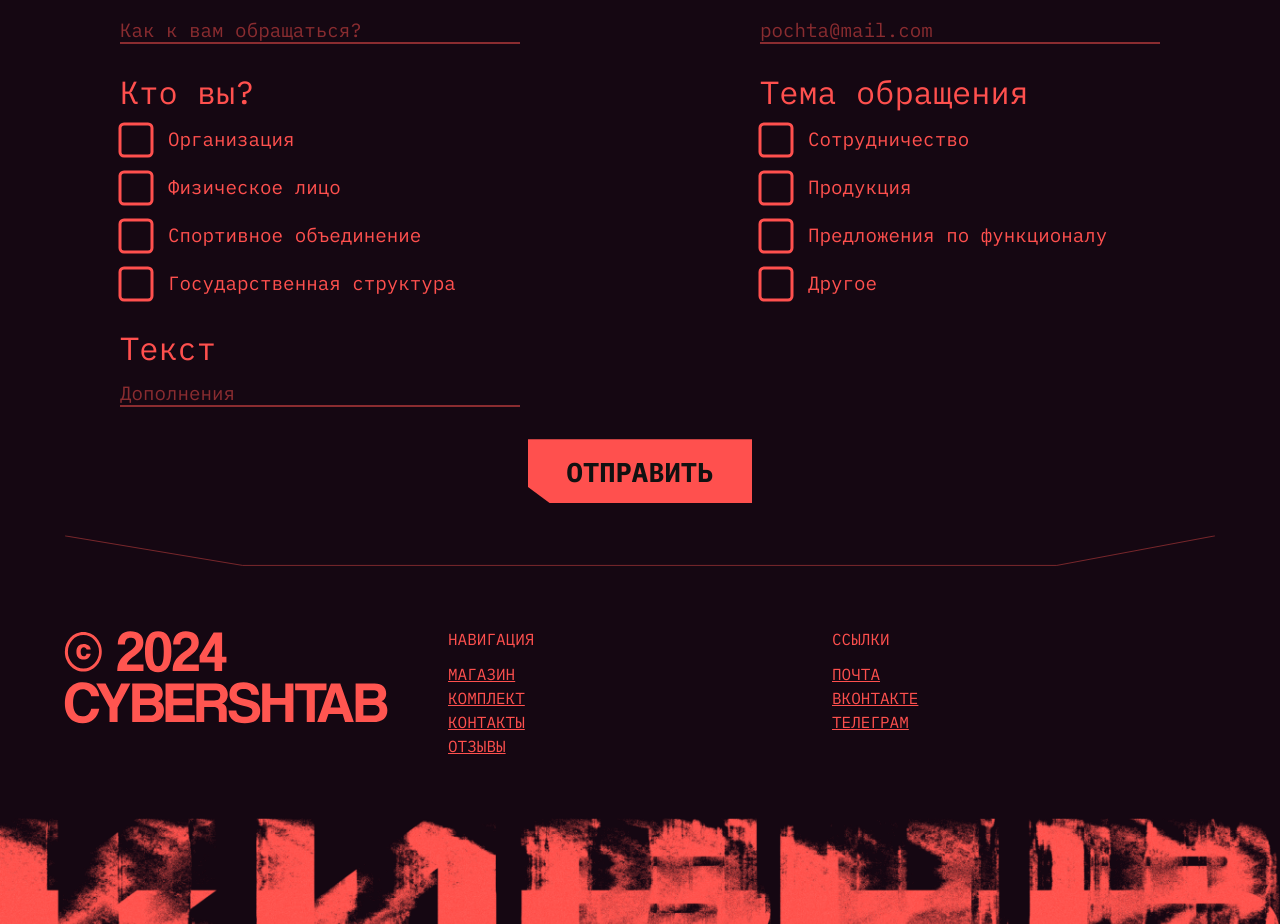
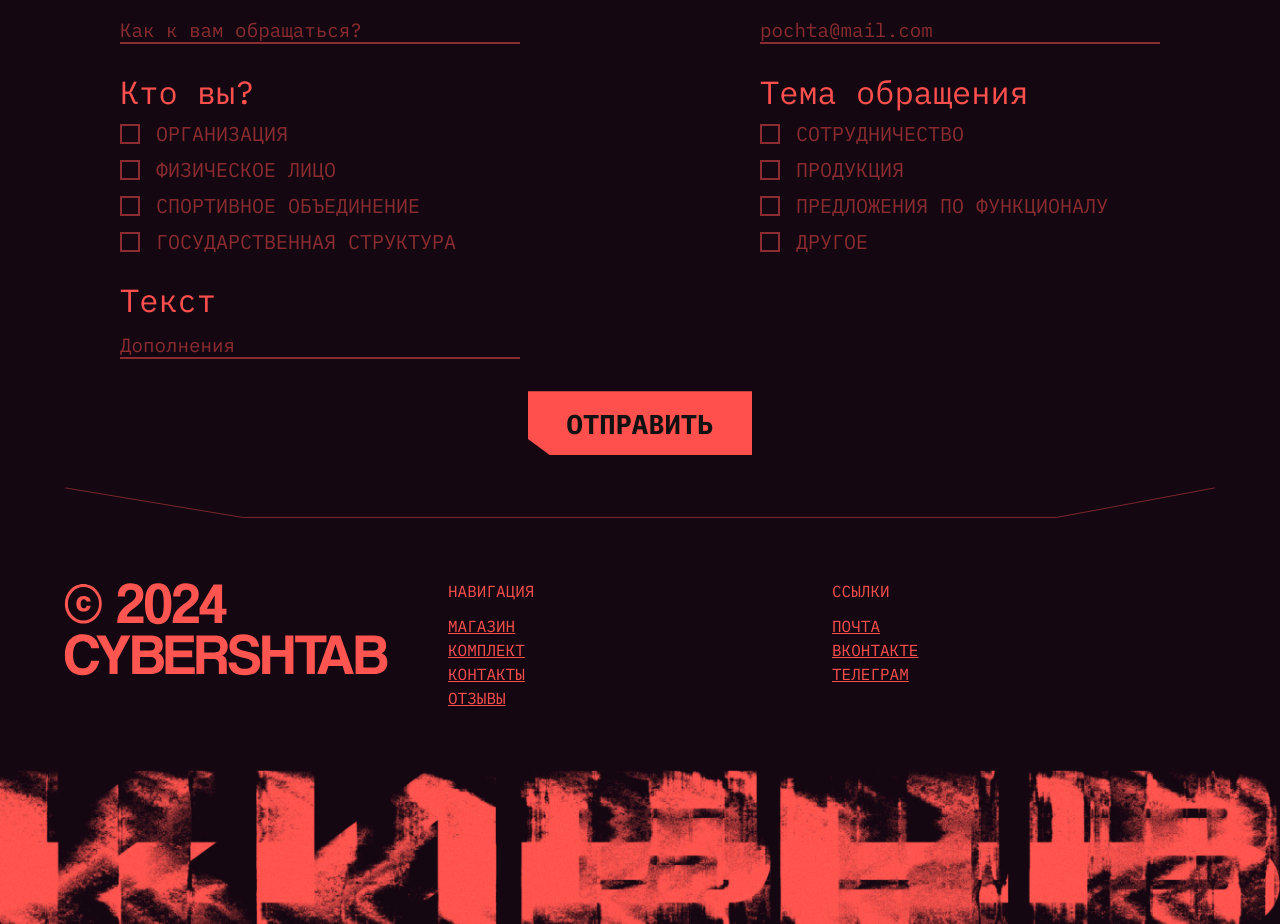
Before and after one commit to luiofff/landing__WEB_HQ, a React (Create React App) app in the folder landing/: page / in a window 1280 px wide. Shown: the part 3382-4306 px from the top of the page. Built offline with nearby package versions, Linux system fonts and the light colour scheme.

Commit message:
fix bugs

```diff
--- a/landing/src/pages/MainPage/ui/fiveBlock/FiveBlock.module.css
+++ b/landing/src/pages/MainPage/ui/fiveBlock/FiveBlock.module.css
@@ -101,44 +101,39 @@
 
 .container {
     display: flex;
-    text-align: center;
-    color: #FF504E;
-    cursor: pointer;
-  }
+    gap: 1rem;
 
-  .check__text {
-    height: 1.5em;
-    display: flex;
-    padding: 0 1rem;
-    font-size: 1.2rem;
     align-items: center;
+
     font-family: "IBM Plex Mono", monospace;
-  }
+
+    color: #8A2C30;
+
+    font-size: 20px;
+}
 
 
-  .container .input_check {
-    display: none;
-  }
+.input_check {
+    height: 1rem;
+    width: 1rem;
 
-  .container svg {
-    overflow: visible;
-  }
 
-  .path {
-    fill: none;
-    stroke: #FF504E;
-    stroke-width: 6;
-    stroke-linecap: round;
-    stroke-linejoin: round;
-    transition: stroke-dasharray 0.5s ease, stroke-dashoffset 0.5s ease;
-    stroke-dasharray: 241 9999999;
-    stroke-dashoffset: 0;
-  }
+    border: 2px solid #8A2C30;
+}
 
-  .container .input_check:checked ~ svg .path {
-    stroke-dasharray: 70.5096664428711 9999999;
-    stroke-dashoffset: -262.2723388671875;
-  }
+.input_check[type="checkbox"]:checked + .check__text {
+    color: #FF504E;
+}
+
+
+.input_check:checked {
+    border: 2px solid #FF504E;
+    background-color: #FF504E;
+    color: #FF504E;
+}
+
+
+
 
 
 
--- a/landing/src/pages/MainPage/ui/fiveBlock/FiveBlock.tsx
+++ b/landing/src/pages/MainPage/ui/fiveBlock/FiveBlock.tsx
@@ -27,14 +27,10 @@ const FiveBlock = () => {
                         <div className={styles.input_component}>
                             <h1 className={styles.input_title}>Кто вы?</h1>
                             <fieldset className={styles.checkbox}>
-
-                                <div>
+                            <div>
                                     <label className={styles.container}>
                                         <input type="checkbox" className={styles.input_check}/>
-
-                                        <span className={styles.check__text}>
-                                        Организация
-                                        </span>
+                                        <span className={styles.check__text}>ОРГАНИЗАЦИЯ</span>
                                     </label>
 
                                 </div>
@@ -42,12 +38,7 @@ const FiveBlock = () => {
                                 <div>
                                     <label className={styles.container}>
                                         <input type="checkbox" className={styles.input_check}/>
-                                        <svg viewBox="0 0 64 64" height="2em" width="2em">
-                                            <path d="M 0 16 V 56 A 8 8 90 0 0 8 64 H 56 A 8 8 90 0 0 64 56 V 8 A 8 8 90 0 0 56 0 H 8 A 8 8 90 0 0 0 8 V 16 L 32 48 L 64 16 V 8 A 8 8 90 0 0 56 0 H 8 A 8 8 90 0 0 0 8 V 56 A 8 8 90 0 0 8 64 H 56 A 8 8 90 0 0 64 56 V 16" pathLength="575.0541381835938" className={styles.path}></path>
-                                        </svg>
-                                        <span className={styles.check__text}>
-                                        Физическое лицо
-                                        </span>
+                                        <span className={styles.check__text}>ФИЗИЧЕСКОЕ ЛИЦО</span>
                                     </label>
 
                                 </div>
@@ -55,12 +46,7 @@ const FiveBlock = () => {
                                 <div>
                                     <label className={styles.container}>
                                         <input type="checkbox" className={styles.input_check}/>
-                                        <svg viewBox="0 0 64 64" height="2em" width="2em">
-                                            <path d="M 0 16 V 56 A 8 8 90 0 0 8 64 H 56 A 8 8 90 0 0 64 56 V 8 A 8 8 90 0 0 56 0 H 8 A 8 8 90 0 0 0 8 V 16 L 32 48 L 64 16 V 8 A 8 8 90 0 0 56 0 H 8 A 8 8 90 0 0 0 8 V 56 A 8 8 90 0 0 8 64 H 56 A 8 8 90 0 0 64 56 V 16" pathLength="575.0541381835938" className={styles.path}></path>
-                                        </svg>
-                                        <span className={styles.check__text}>
-                                        Спортивное объединение
-                                        </span>
+                                        <span className={styles.check__text}>СПОРТИВНОЕ ОБЪЕДИНЕНИЕ</span>
                                     </label>
 
                                 </div>
@@ -68,12 +54,7 @@ const FiveBlock = () => {
                                 <div>
                                     <label className={styles.container}>
                                         <input type="checkbox" className={styles.input_check}/>
-                                        <svg viewBox="0 0 64 64" height="2em" width="2em">
-                                            <path d="M 0 16 V 56 A 8 8 90 0 0 8 64 H 56 A 8 8 90 0 0 64 56 V 8 A 8 8 90 0 0 56 0 H 8 A 8 8 90 0 0 0 8 V 16 L 32 48 L 64 16 V 8 A 8 8 90 0 0 56 0 H 8 A 8 8 90 0 0 0 8 V 56 A 8 8 90 0 0 8 64 H 56 A 8 8 90 0 0 64 56 V 16" pathLength="575.0541381835938" className={styles.path}></path>
-                                        </svg>
-                                        <span className={styles.check__text}>
-                                        Государственная структура
-                                        </span>
+                                        <span className={styles.check__text}>ГОСУДАРСТВЕННАЯ СТРУКТУРА</span>
                                     </label>
 
                                 </div>
@@ -83,16 +64,10 @@ const FiveBlock = () => {
                             <h1 className={styles.input_title}>Тема обращения</h1>
                             <fieldset className={styles.checkbox}>
 
-
-                                <div>
+                            <div>
                                     <label className={styles.container}>
                                         <input type="checkbox" className={styles.input_check}/>
-                                        <svg viewBox="0 0 64 64" height="2em" width="2em">
-                                            <path d="M 0 16 V 56 A 8 8 90 0 0 8 64 H 56 A 8 8 90 0 0 64 56 V 8 A 8 8 90 0 0 56 0 H 8 A 8 8 90 0 0 0 8 V 16 L 32 48 L 64 16 V 8 A 8 8 90 0 0 56 0 H 8 A 8 8 90 0 0 0 8 V 56 A 8 8 90 0 0 8 64 H 56 A 8 8 90 0 0 64 56 V 16" pathLength="575.0541381835938" className={styles.path}></path>
-                                        </svg>
-                                        <span className={styles.check__text}>
-                                        Сотрудничество
-                                        </span>
+                                        <span className={styles.check__text}>СОТРУДНИЧЕСТВО</span>
                                     </label>
 
                                 </div>
@@ -100,12 +75,7 @@ const FiveBlock = () => {
                                 <div>
                                     <label className={styles.container}>
                                         <input type="checkbox" className={styles.input_check}/>
-                                        <svg viewBox="0 0 64 64" height="2em" width="2em">
-                                            <path d="M 0 16 V 56 A 8 8 90 0 0 8 64 H 56 A 8 8 90 0 0 64 56 V 8 A 8 8 90 0 0 56 0 H 8 A 8 8 90 0 0 0 8 V 16 L 32 48 L 64 16 V 8 A 8 8 90 0 0 56 0 H 8 A 8 8 90 0 0 0 8 V 56 A 8 8 90 0 0 8 64 H 56 A 8 8 90 0 0 64 56 V 16" pathLength="575.0541381835938" className={styles.path}></path>
-                                        </svg>
-                                        <span className={styles.check__text}>
-                                        Продукция
-                                        </span>
+                                        <span className={styles.check__text}>ПРОДУКЦИЯ</span>
                                     </label>
 
                                 </div>
@@ -113,12 +83,7 @@ const FiveBlock = () => {
                                 <div>
                                     <label className={styles.container}>
                                         <input type="checkbox" className={styles.input_check}/>
-                                        <svg viewBox="0 0 64 64" height="2em" width="2em">
-                                            <path d="M 0 16 V 56 A 8 8 90 0 0 8 64 H 56 A 8 8 90 0 0 64 56 V 8 A 8 8 90 0 0 56 0 H 8 A 8 8 90 0 0 0 8 V 16 L 32 48 L 64 16 V 8 A 8 8 90 0 0 56 0 H 8 A 8 8 90 0 0 0 8 V 56 A 8 8 90 0 0 8 64 H 56 A 8 8 90 0 0 64 56 V 16" pathLength="575.0541381835938" className={styles.path}></path>
-                                        </svg>
-                                        <span className={styles.check__text}>
-                                        Предложения по функционалу
-                                        </span>
+                                        <span className={styles.check__text}>ПРЕДЛОЖЕНИЯ ПО ФУНКЦИОНАЛУ</span>
                                     </label>
 
                                 </div>
@@ -126,12 +91,7 @@ const FiveBlock = () => {
                                 <div>
                                     <label className={styles.container}>
                                         <input type="checkbox" className={styles.input_check}/>
-                                        <svg viewBox="0 0 64 64" height="2em" width="2em">
-                                            <path d="M 0 16 V 56 A 8 8 90 0 0 8 64 H 56 A 8 8 90 0 0 64 56 V 8 A 8 8 90 0 0 56 0 H 8 A 8 8 90 0 0 0 8 V 16 L 32 48 L 64 16 V 8 A 8 8 90 0 0 56 0 H 8 A 8 8 90 0 0 0 8 V 56 A 8 8 90 0 0 8 64 H 56 A 8 8 90 0 0 64 56 V 16" pathLength="575.0541381835938" className={styles.path}></path>
-                                        </svg>
-                                        <span className={styles.check__text}>
-                                        Другое
-                                        </span>
+                                        <span className={styles.check__text}>ДРУГОЕ</span>
                                     </label>
 
                                 </div>
@@ -158,12 +118,7 @@ const FiveBlock = () => {
                                 <div>
                                     <label className={styles.container}>
                                         <input type="checkbox" className={styles.input_check}/>
-                                        <svg viewBox="0 0 64 64" height="2em" width="2em">
-                                            <path d="M 0 16 V 56 A 8 8 90 0 0 8 64 H 56 A 8 8 90 0 0 64 56 V 8 A 8 8 90 0 0 56 0 H 8 A 8 8 90 0 0 0 8 V 16 L 32 48 L 64 16 V 8 A 8 8 90 0 0 56 0 H 8 A 8 8 90 0 0 0 8 V 56 A 8 8 90 0 0 8 64 H 56 A 8 8 90 0 0 64 56 V 16" pathLength="575.0541381835938" className={styles.path}></path>
-                                        </svg>
-                                        <span className={styles.check__text}>
-                                        Организация
-                                        </span>
+                                        <span className={styles.check__text}>ОРГАНИЗАЦИЯ</span>
                                     </label>
 
                                 </div>
@@ -171,12 +126,7 @@ const FiveBlock = () => {
                                 <div>
                                     <label className={styles.container}>
                                         <input type="checkbox" className={styles.input_check}/>
-                                        <svg viewBox="0 0 64 64" height="2em" width="2em">
-                                            <path d="M 0 16 V 56 A 8 8 90 0 0 8 64 H 56 A 8 8 90 0 0 64 56 V 8 A 8 8 90 0 0 56 0 H 8 A 8 8 90 0 0 0 8 V 16 L 32 48 L 64 16 V 8 A 8 8 90 0 0 56 0 H 8 A 8 8 90 0 0 0 8 V 56 A 8 8 90 0 0 8 64 H 56 A 8 8 90 0 0 64 56 V 16" pathLength="575.0541381835938" className={styles.path}></path>
-                                        </svg>
-                                        <span className={styles.check__text}>
-                                        Физическое лицо
-                                        </span>
+                                        <span className={styles.check__text}>ФИЗИЧЕСКОЕ ЛИЦО</span>
                                     </label>
 
                                 </div>
@@ -184,12 +134,7 @@ const FiveBlock = () => {
                                 <div>
                                     <label className={styles.container}>
                                         <input type="checkbox" className={styles.input_check}/>
-                                        <svg viewBox="0 0 64 64" height="2em" width="2em">
-                                            <path d="M 0 16 V 56 A 8 8 90 0 0 8 64 H 56 A 8 8 90 0 0 64 56 V 8 A 8 8 90 0 0 56 0 H 8 A 8 8 90 0 0 0 8 V 16 L 32 48 L 64 16 V 8 A 8 8 90 0 0 56 0 H 8 A 8 8 90 0 0 0 8 V 56 A 8 8 90 0 0 8 64 H 56 A 8 8 90 0 0 64 56 V 16" pathLength="575.0541381835938" className={styles.path}></path>
-                                        </svg>
-                                        <span className={styles.check__text}>
-                                        Спортивное объединение
-                                        </span>
+                                        <span className={styles.check__text}>СПОРТИВНОЕ ОБЪЕДИНЕНИЕ</span>
                                     </label>
 
                                 </div>
@@ -197,12 +142,7 @@ const FiveBlock = () => {
                                 <div>
                                     <label className={styles.container}>
                                         <input type="checkbox" className={styles.input_check}/>
-                                        <svg viewBox="0 0 64 64" height="2em" width="2em">
-                                            <path d="M 0 16 V 56 A 8 8 90 0 0 8 64 H 56 A 8 8 90 0 0 64 56 V 8 A 8 8 90 0 0 56 0 H 8 A 8 8 90 0 0 0 8 V 16 L 32 48 L 64 16 V 8 A 8 8 90 0 0 56 0 H 8 A 8 8 90 0 0 0 8 V 56 A 8 8 90 0 0 8 64 H 56 A 8 8 90 0 0 64 56 V 16" pathLength="575.0541381835938" className={styles.path}></path>
-                                        </svg>
-                                        <span className={styles.check__text}>
-                                        Государственная структура
-                                        </span>
+                                        <span className={styles.check__text}>ГОСУДАРСТВЕННАЯ СТРУКТУРА</span>
                                     </label>
 
                                 </div>
@@ -226,12 +166,7 @@ const FiveBlock = () => {
                                 <div>
                                     <label className={styles.container}>
                                         <input type="checkbox" className={styles.input_check}/>
-                                        <svg viewBox="0 0 64 64" height="2em" width="2em">
-                                            <path d="M 0 16 V 56 A 8 8 90 0 0 8 64 H 56 A 8 8 90 0 0 64 56 V 8 A 8 8 90 0 0 56 0 H 8 A 8 8 90 0 0 0 8 V 16 L 32 48 L 64 16 V 8 A 8 8 90 0 0 56 0 H 8 A 8 8 90 0 0 0 8 V 56 A 8 8 90 0 0 8 64 H 56 A 8 8 90 0 0 64 56 V 16" pathLength="575.0541381835938" className={styles.path}></path>
-                                        </svg>
-                                        <span className={styles.check__text}>
-                                        Сотрудничество
-                                        </span>
+                                        <span className={styles.check__text}>СОТРУДНИЧЕСТВО</span>
                                     </label>
 
                                 </div>
@@ -239,12 +174,7 @@ const FiveBlock = () => {
                                 <div>
                                     <label className={styles.container}>
                                         <input type="checkbox" className={styles.input_check}/>
-                                        <svg viewBox="0 0 64 64" height="2em" width="2em">
-                                            <path d="M 0 16 V 56 A 8 8 90 0 0 8 64 H 56 A 8 8 90 0 0 64 56 V 8 A 8 8 90 0 0 56 0 H 8 A 8 8 90 0 0 0 8 V 16 L 32 48 L 64 16 V 8 A 8 8 90 0 0 56 0 H 8 A 8 8 90 0 0 0 8 V 56 A 8 8 90 0 0 8 64 H 56 A 8 8 90 0 0 64 56 V 16" pathLength="575.0541381835938" className={styles.path}></path>
-                                        </svg>
-                                        <span className={styles.check__text}>
-                                        Продукция
-                                        </span>
+                                        <span className={styles.check__text}>ПРОДУКЦИЯ</span>
                                     </label>
 
                                 </div>
@@ -252,12 +182,7 @@ const FiveBlock = () => {
                                 <div>
                                     <label className={styles.container}>
                                         <input type="checkbox" className={styles.input_check}/>
-                                        <svg viewBox="0 0 64 64" height="2em" width="2em">
-                                            <path d="M 0 16 V 56 A 8 8 90 0 0 8 64 H 56 A 8 8 90 0 0 64 56 V 8 A 8 8 90 0 0 56 0 H 8 A 8 8 90 0 0 0 8 V 16 L 32 48 L 64 16 V 8 A 8 8 90 0 0 56 0 H 8 A 8 8 90 0 0 0 8 V 56 A 8 8 90 0 0 8 64 H 56 A 8 8 90 0 0 64 56 V 16" pathLength="575.0541381835938" className={styles.path}></path>
-                                        </svg>
-                                        <span className={styles.check__text}>
-                                        Предложения по функционалу
-                                        </span>
+                                        <span className={styles.check__text}>ПРЕДЛОЖЕНИЯ ПО ФУНКЦИОНАЛУ</span>
                                     </label>
 
                                 </div>
@@ -265,12 +190,7 @@ const FiveBlock = () => {
                                 <div>
                                     <label className={styles.container}>
                                         <input type="checkbox" className={styles.input_check}/>
-                                        <svg viewBox="0 0 64 64" height="2em" width="2em">
-                                            <path d="M 0 16 V 56 A 8 8 90 0 0 8 64 H 56 A 8 8 90 0 0 64 56 V 8 A 8 8 90 0 0 56 0 H 8 A 8 8 90 0 0 0 8 V 16 L 32 48 L 64 16 V 8 A 8 8 90 0 0 56 0 H 8 A 8 8 90 0 0 0 8 V 56 A 8 8 90 0 0 8 64 H 56 A 8 8 90 0 0 64 56 V 16" pathLength="575.0541381835938" className={styles.path}></path>
-                                        </svg>
-                                        <span className={styles.check__text}>
-                                        Другое
-                                        </span>
+                                        <span className={styles.check__text}>ДРУГОЕ</span>
                                     </label>
 
                                 </div>
```
